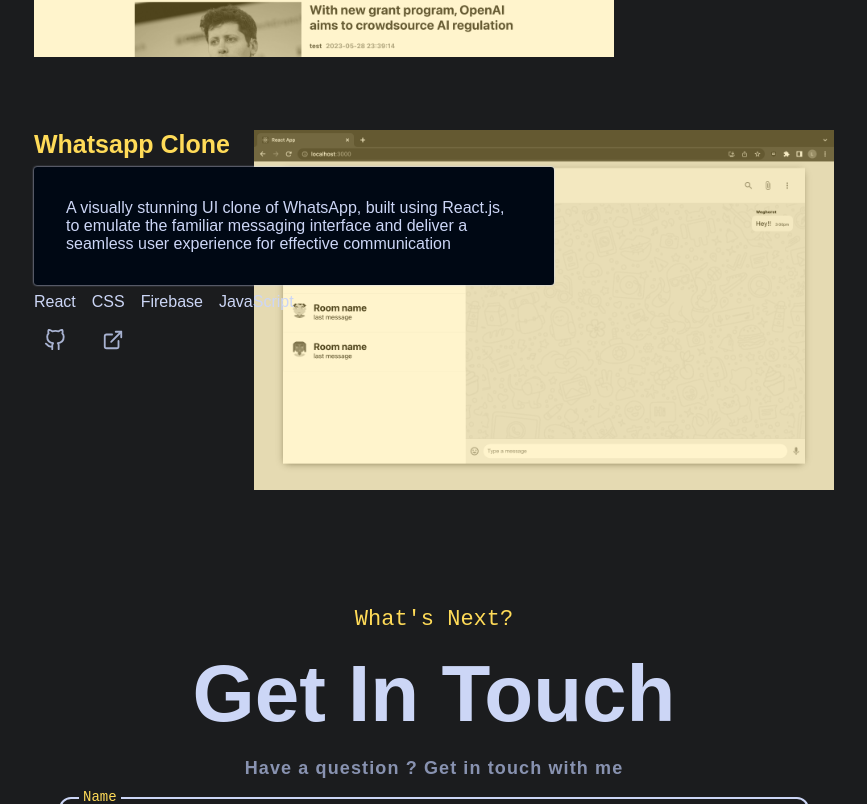
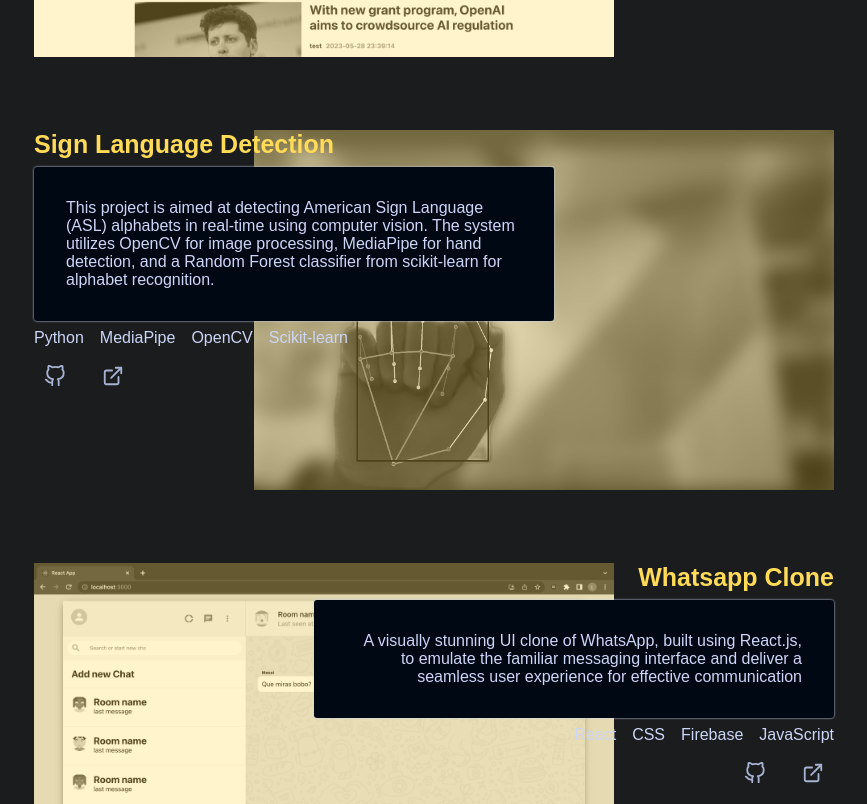
Before and after one commit to Lakshay-a/portfolio, a Next.js app: page / in a window 1280 px wide. Shown: the part 3076-3880 px from the top of the page, without its empty margins (206-1073 px from the left). Built offline with nearby package versions, Linux system fonts and the light colour scheme.

Commit message:
new project

```diff
--- a/src/sections/Projects.js
+++ b/src/sections/Projects.js
@@ -17,6 +17,18 @@ function Projects() {
             {
                 github: "https://github.com/Lakshay-a/SimplyBlog.git",
                 externalLink:"https://github.com/Lakshay-a/SimplyBlog.git"
+            },
+        },
+        {
+            image: "/ASL.png",
+            projectName: "Sign Language Detection",
+            projectLink: "https://github.com/Lakshay-a/Sign-language-detection.gitt",
+            projectDescription: "This project is aimed at detecting American Sign Language (ASL) alphabets in real-time using computer vision. The system utilizes OpenCV for image processing, MediaPipe for hand detection, and a Random Forest classifier from scikit-learn for alphabet recognition.",
+            projectTech: ["Python", "MediaPipe", "OpenCV", "Scikit-learn",],
+            projectExternalLinks:
+            {
+                github: "https://github.com/Lakshay-a/Sign-language-detection.git",
+                externalLink: "https://github.com/Lakshay-a/Sign-language-detection.git"
             },
         },
         {
```
Also changed, not shown: public/ASL.png (added), 1 other file (tests, documents, lock files or other folders).
